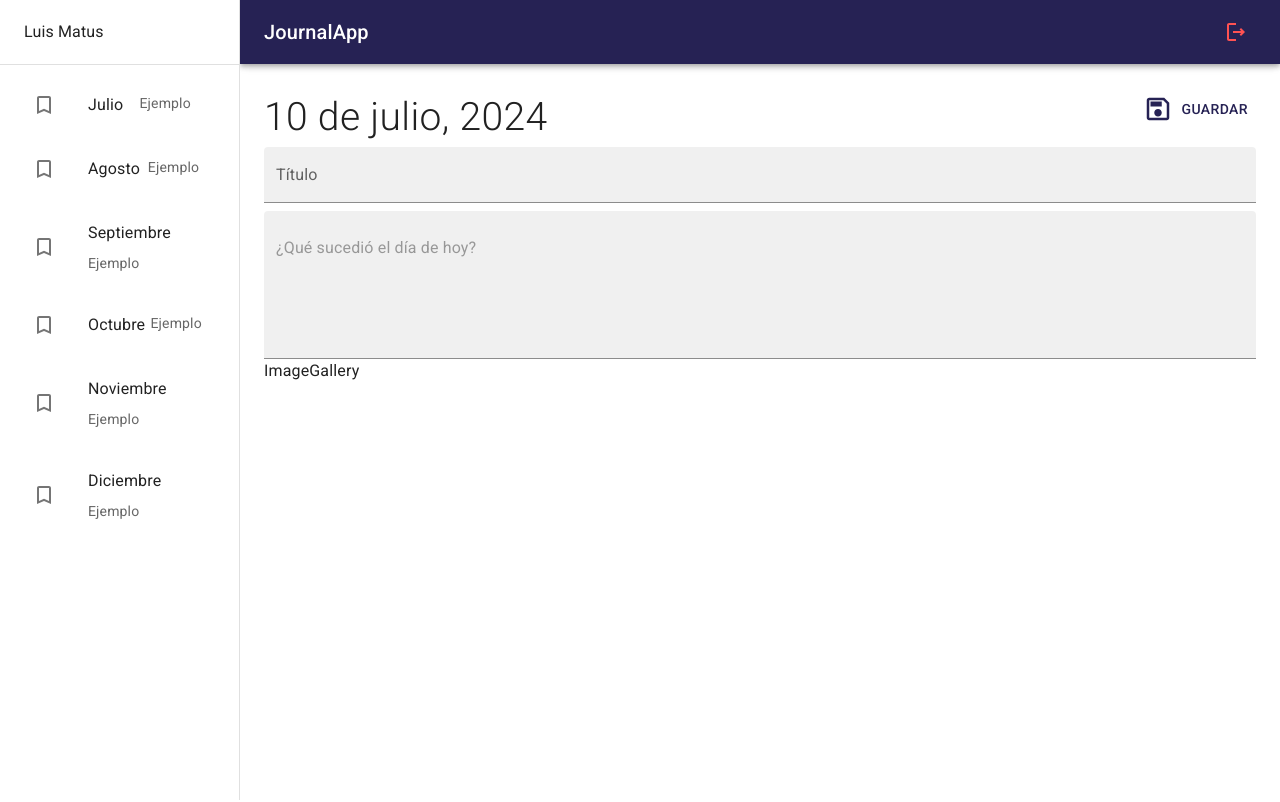
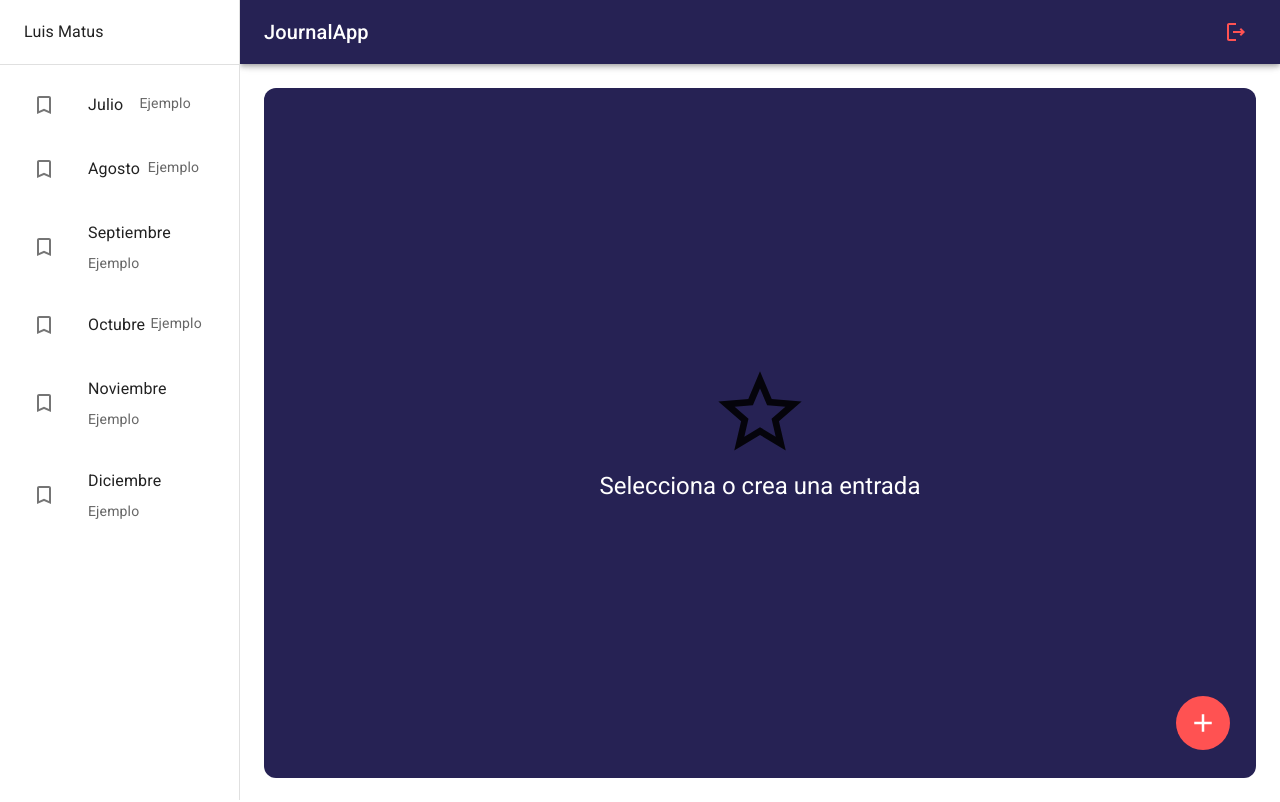
Before and after one commit to Zukhulento/journal-app, a React (Vite) app: page / in a window 1280 px wide. Built offline with nearby package versions, Linux system fonts and the light colour scheme.

Commit message:
Terminando las preparaciones previas a redux

```diff
--- a/src/journal/components/ImageGallery.jsx
+++ b/src/journal/components/ImageGallery.jsx
@@ -1,5 +1,70 @@
+import { ImageList, ImageListItem } from "@mui/material";
+
+
 export const ImageGallery = () => {
   return (
-    <div>ImageGallery</div>
-  )
+    <ImageList sx={{ width: "100%", height: 500 }} cols={4} rowHeight={200}>
+      {itemData.map((item) => (
+        <ImageListItem key={item.img}>
+          <img
+            srcSet={`${item.img}?w=164&h=164&fit=crop&auto=format&dpr=2 2x`}
+            src={`${item.img}?w=164&h=164&fit=crop&auto=format`}
+            alt={item.title}
+            loading="lazy"
+          />
+        </ImageListItem>
+      ))}
+    </ImageList>
+  );
 }
+
+const itemData = [
+  {
+    img: 'https://images.unsplash.com/photo-1551963831-b3b1ca40c98e',
+    title: 'Breakfast',
+  },
+  {
+    img: 'https://images.unsplash.com/photo-1551782450-a2132b4ba21d',
+    title: 'Burger',
+  },
+  {
+    img: 'https://images.unsplash.com/photo-1522770179533-24471fcdba45',
+    title: 'Camera',
+  },
+  {
+    img: 'https://images.unsplash.com/photo-1444418776041-9c7e33cc5a9c',
+    title: 'Coffee',
+  },
+  {
+    img: 'https://images.unsplash.com/photo-1533827432537-70133748f5c8',
+    title: 'Hats',
+  },
+  {
+    img: 'https://images.unsplash.com/photo-1558642452-9d2a7deb7f62',
+    title: 'Honey',
+  },
+  {
+    img: 'https://images.unsplash.com/photo-1516802273409-68526ee1bdd6',
+    title: 'Basketball',
+  },
+  {
+    img: 'https://images.unsplash.com/photo-1518756131217-31eb79b20e8f',
+    title: 'Fern',
+  },
+  {
+    img: 'https://images.unsplash.com/photo-1597645587822-e99fa5d45d25',
+    title: 'Mushrooms',
+  },
+  {
+    img: 'https://images.unsplash.com/photo-1567306301408-9b74779a11af',
+    title: 'Tomato basil',
+  },
+  {
+    img: 'https://images.unsplash.com/photo-1471357674240-e1a485acb3e1',
+    title: 'Sea star',
+  },
+  {
+    img: 'https://images.unsplash.com/photo-1589118949245-7d38baf380d6',
+    title: 'Bike',
+  },
+];
--- a/src/journal/pages/JournalPage.jsx
+++ b/src/journal/pages/JournalPage.jsx
@@ -1,13 +1,28 @@
-import { Typography } from "@mui/material";
+import { IconButton, Typography } from "@mui/material";
 import { JournalLayout } from "../Layout/JournalLayout";
-import { NoteView } from "../views";
+import { NoteView, NothingSelectedView } from "../views";
+import { AddOutlined } from "@mui/icons-material";
 
 export const JournalPage = () => {
   return (
     <JournalLayout>
       {/* <Typography variant="h4">Journal Page</Typography> */}
-      {/* <NothingSelectedView /> */}
-      <NoteView />
+      <NothingSelectedView />
+      {/* <NoteView /> */}
+      {/* Botón flotante */}
+      <IconButton
+        size="large"
+        sx={{
+          color: "white",
+          backgroundColor: "error.main",
+          ":hover": { backgroundColor: "error.main", opacity: 0.9 },
+          position: "fixed",
+          right: 50,
+          bottom: 50,
+        }}
+      >
+        <AddOutlined sx={{ fontSize: 30 }} />
+      </IconButton>
     </JournalLayout>
   );
 };
```
